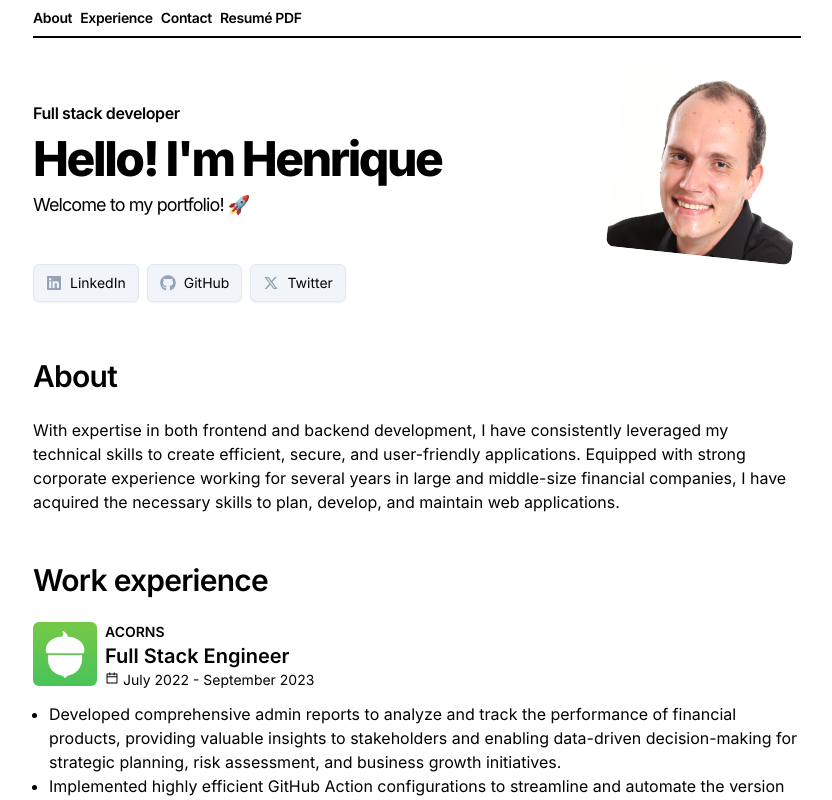
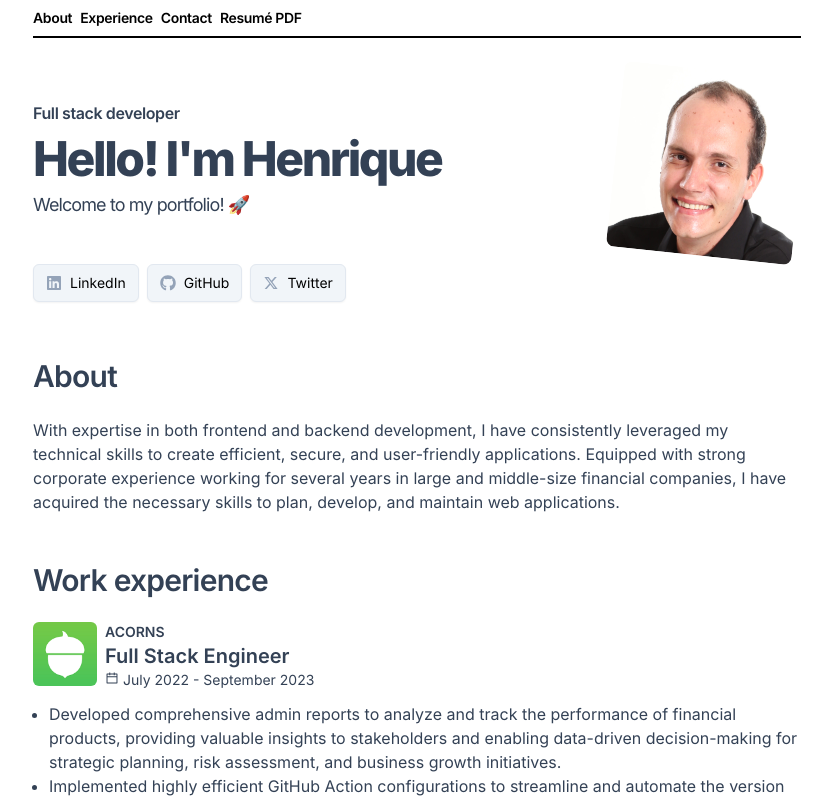
Before and after one commit to hrohden/hrohden.github.io, a React (Vite) app: page / in a window 1280 px wide. Shown: the top 800 px of the page, without its empty margins (223-1055 px from the left). Built offline with nearby package versions, Linux system fonts and the light colour scheme.

Commit message:
Update styling and text color in components and sections

```diff
--- a/src/components/Section.tsx
+++ b/src/components/Section.tsx
@@ -5,7 +5,9 @@ type Props = {
 const Section = (props: Props) => {
   return (
     <section className="flex flex-col gap-6 py-6">
-      <h2 className="text-3xl font-semibold tracking-tight">{props.title}</h2>
+      <h2 className="text-3xl font-semibold tracking-tight text-slate-700">
+        {props.title}
+      </h2>
       {props.children}
     </section>
   );
--- a/src/components/WorkExperienceComponent.tsx
+++ b/src/components/WorkExperienceComponent.tsx
@@ -17,26 +17,26 @@ const WorkExperienceComponent = ({
           />
         </div>
         <div>
-          <p className="text-xs font-semibold uppercase md:text-sm">
+          <p className="text-xs font-semibold uppercase text-slate-700 md:text-sm">
             {workExperience.company}
           </p>
-          <p className="text-lg font-semibold md:text-xl">
+          <p className="text-lg font-semibold text-slate-700 md:text-xl">
             {workExperience.title}
           </p>
-          <p className="flex items-baseline gap-1 text-xs md:text-sm">
+          <p className="flex items-baseline gap-1 text-xs text-slate-700 md:text-sm">
             <AiOutlineCalendar />
             {workExperience.period}
           </p>
         </div>
       </div>
       {workExperience.companyDescription && (
-        <p className="text-xs italic md:text-sm">
+        <p className="text-xs italic text-slate-700 md:text-sm">
           {workExperience.companyDescription}
         </p>
       )}
       <ul className="ml-4 list-disc">
         {workExperience.description.map((description) => (
-          <li key={description} className="text-sm md:text-base">
+          <li key={description} className="text-sm text-slate-700 md:text-base">
             {description}
           </li>
         ))}
--- a/src/sections/About.tsx
+++ b/src/sections/About.tsx
@@ -3,7 +3,7 @@ import Section from "../components/Section";
 const About = () => {
   return (
     <Section title="About">
-      <p className="text-sm md:text-base">
+      <p className="text-sm text-slate-700 md:text-base">
         With expertise in both frontend and backend development, I have
         consistently leveraged my technical skills to create efficient, secure,
         and user-friendly applications. Equipped with strong corporate
--- a/src/sections/Intro.tsx
+++ b/src/sections/Intro.tsx
@@ -8,13 +8,13 @@ const Intro = () => {
     <section className="grid grid-cols-4 gap-2 py-8">
       <div className="col-span-3 flex flex-row items-center">
         <div className="flex w-3/4 flex-col gap-1">
-          <p className="text-base font-semibold leading-7 tracking-tight">
+          <p className="text-base font-semibold leading-7 tracking-tight text-slate-700">
             Full stack developer
           </p>
-          <h1 className="text-2xl font-extrabold tracking-tighter sm:text-5xl sm:leading-[3.5rem]">
+          <h1 className="text-2xl font-extrabold tracking-tighter text-slate-700 sm:text-5xl sm:leading-[3.5rem]">
             Hello! I'm Henrique
           </h1>
-          <h2 className="mb-2 text-lg font-thin tracking-tighter">
+          <h2 className="mb-2 text-lg font-thin tracking-tighter text-slate-700">
             Welcome to my portfolio! 🚀
           </h2>
         </div>
```
